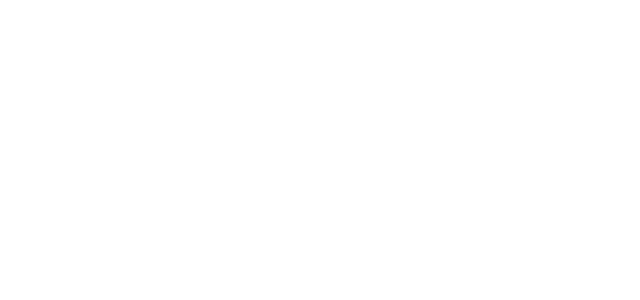
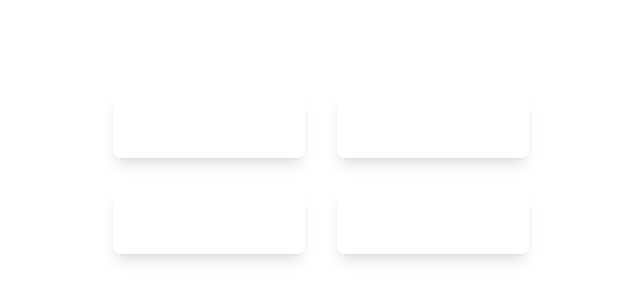
Before and after one commit to DStarky/memory-game, a React (Vite) app: page / in a window 1280 px wide. Shown: the part 226-526 px from the top of the page, without its empty margins (319-959 px from the left). Built offline with nearby package versions, Linux system fonts and the light colour scheme; a web font is replaced by a local one.

Commit message:
added buttons

```diff
--- a/src/App.tsx
+++ b/src/App.tsx
@@ -1,9 +1,28 @@
+import { AnimatePresence } from 'framer-motion';
+import { useState } from 'react';
+
+import ButtonsGroup from './components/ButtonsGroup';
 import Title from './components/Title';
 
 const App = () => {
+  const [isTitleVisible, setIsTitleVisible] = useState(true);
+
+  const handleAnimationComplete = () => {
+    setIsTitleVisible(false);
+  };
   return (
     <section className="flex h-screen items-center justify-center">
-      <Title />
+      <AnimatePresence>
+        {isTitleVisible ? (
+          <Title
+            key="title"
+            onFinish={handleAnimationComplete}
+            isTitleVisible={isTitleVisible}
+          />
+        ) : (
+          <ButtonsGroup key="butons" />
+        )}
+      </AnimatePresence>
     </section>
   );
 };
--- /dev/null
+++ b/src/components/Button.tsx
@@ -0,0 +1,14 @@
+interface ButtonProps {
+  color: 'violet' | 'red' | 'blue' | 'green';
+}
+
+const Button = ({ color }: ButtonProps) => {
+  return (
+    <>
+      <button
+        className={`group flex h-16 w-48 items-center hover:opacity-95 justify-center ring-none rounded-lg shadow-lg font-semibold py-2 px-4 bg-${color}-500 border-b-${color}-700`}
+      />
+    </>
+  );
+};
+export default Button;
--- /dev/null
+++ b/src/components/ButtonsGroup.tsx
@@ -0,0 +1,21 @@
+import { motion } from 'framer-motion';
+
+import Button from './Button';
+
+const ButtonsGroup = () => {
+  return (
+    <motion.div
+      initial={{ opacity: 0, y: 50 }}
+      animate={{ opacity: 1, y: 0 }}
+      exit={{ opacity: 0, y: -50 }}
+      transition={{ duration: 1, delay: 2 }}
+      className="grid grid-cols-2 gap-8"
+    >
+      <Button color="blue" />
+      <Button color="green" />
+      <Button color="red" />
+      <Button color="violet" />
+    </motion.div>
+  );
+};
+export default ButtonsGroup;
--- a/src/components/Title.tsx
+++ b/src/components/Title.tsx
@@ -1,26 +1,27 @@
-import { AnimatePresence, motion } from 'framer-motion';
-import { useState } from 'react';
+import { motion } from 'framer-motion';
 
-const Title = () => {
-  const [isVisible, setIsVisible] = useState(true);
+interface TitleProps {
+  isTitleVisible: boolean;
+  onFinish: () => void;
+}
 
-  const handleAnimationComplete = () => {
-    setIsVisible(false);
-  };
+const Title = ({ isTitleVisible, onFinish }: TitleProps) => {
   return (
-    <AnimatePresence>
-      {isVisible && (
+    <>
+      {isTitleVisible && (
+        <div className="flex h-screen items-center justify-center z-50 absolute bg-white">
           <motion.div
             initial={{ opacity: 0, y: 50 }}
             animate={{ opacity: 1, y: 0 }}
             exit={{ opacity: 0, y: -50 }}
             transition={{ duration: 1, delay: 1 }}
-          onAnimationComplete={handleAnimationComplete}
+            onAnimationComplete={onFinish}
           >
             <h1 className="font-primary text-[128px] uppercase">memory</h1>
           </motion.div>
+        </div>
       )}
-    </AnimatePresence>
+    </>
   );
 };
 export default Title;
```
Lines whose indentation alone changed are shown as unchanged.
